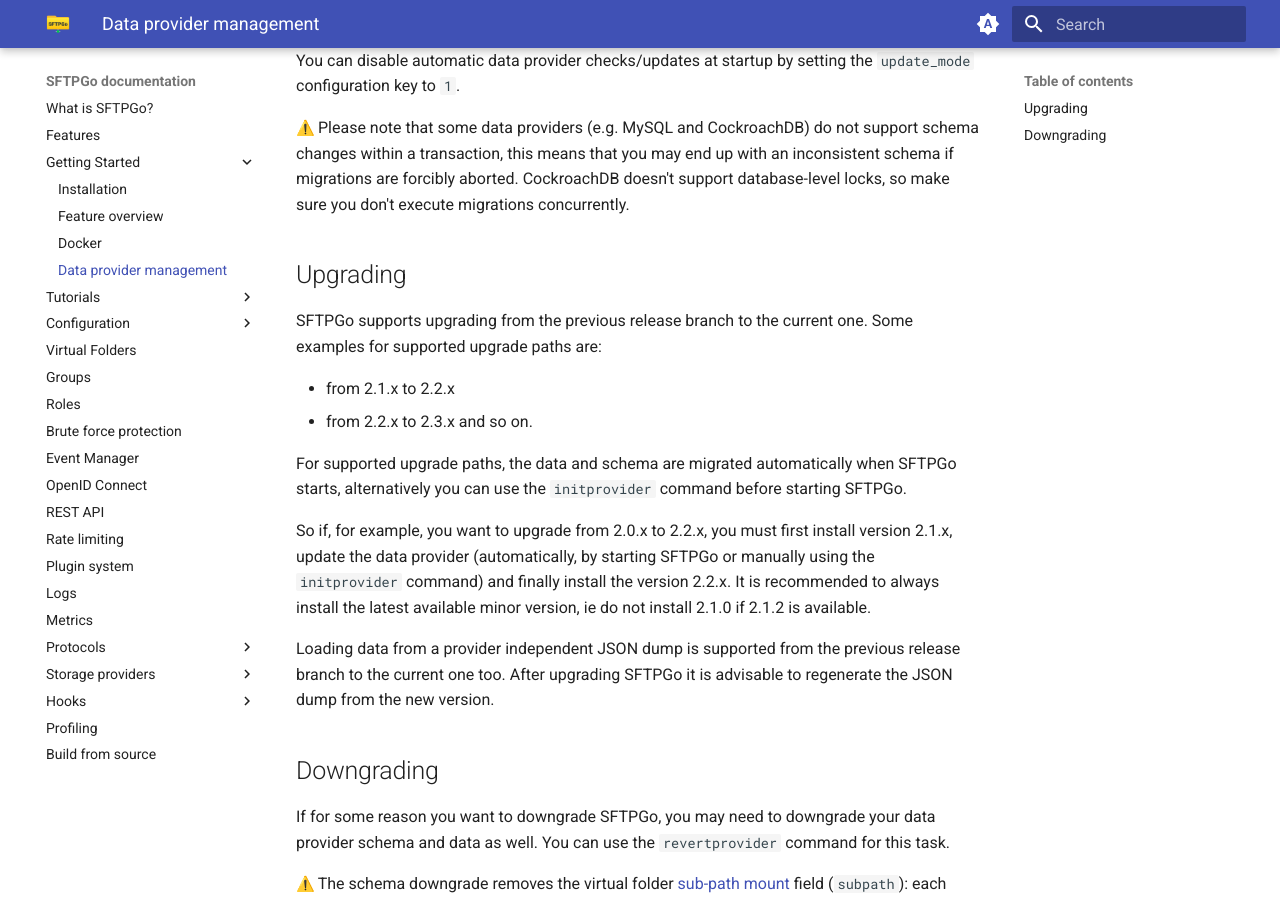
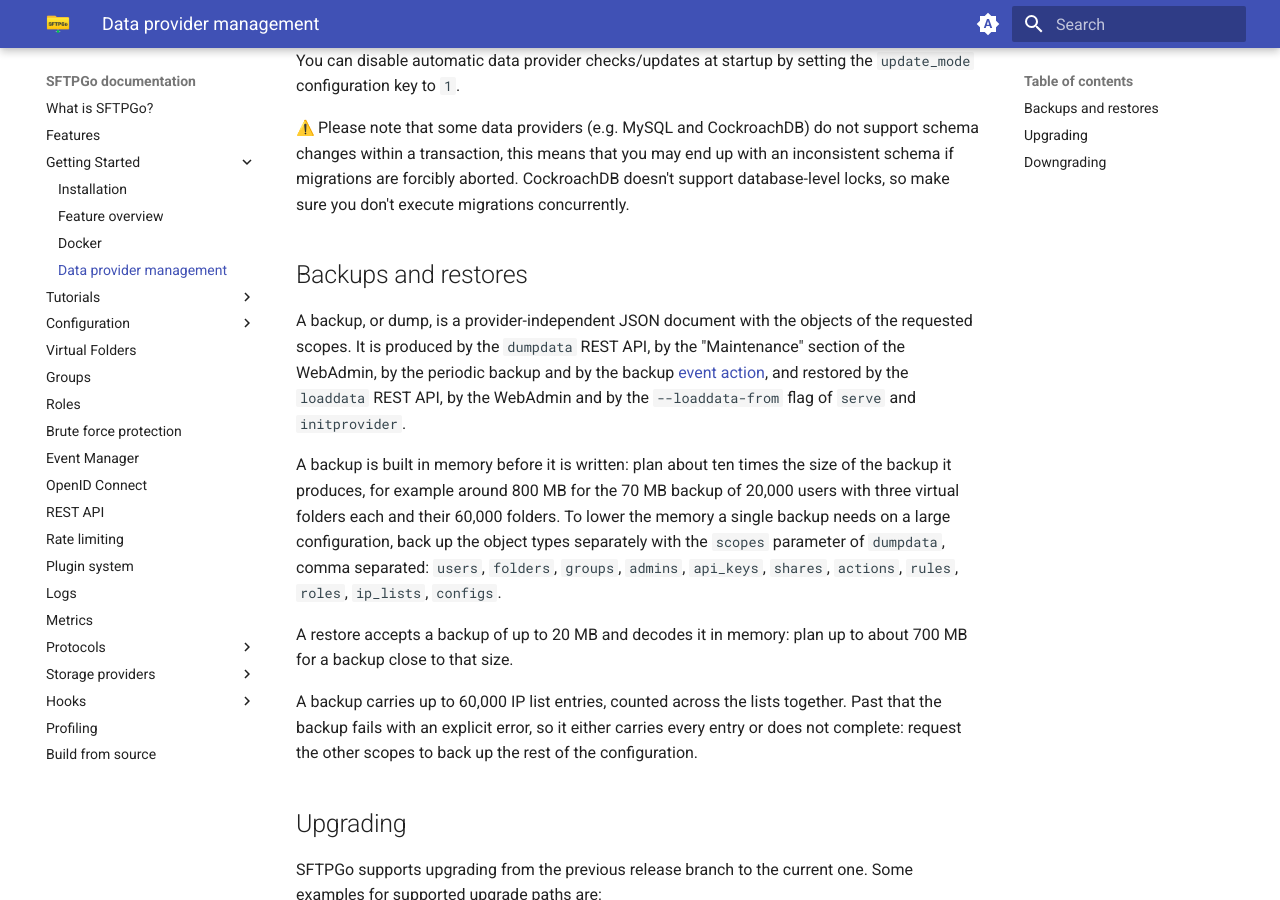
Before and after one commit to sftpgo/docs, an MkDocs documentation site: the page built from docs/data-provider.md, in a window 1280 px wide and 900 px high, scrolled down 687 px. Built offline with MkDocs 1.6.1 and Material for MkDocs 9.7.7, drawn with Linux system fonts in a browser that asks for light colours; emoji names are drawn with the system emoji font; the version menu is left out.

Commit message:
data provider: document backup and restore memory and limits
Signed-off-by: Nicola Murino <nicola.murino@gmail.com>

```diff
--- a/docs/data-provider.md
+++ b/docs/data-provider.md
@@ -27,6 +27,16 @@ sftpgo initprovider --help
 You can disable automatic data provider checks/updates at startup by setting the `update_mode` configuration key to `1`.
 
 :warning: Please note that some data providers (e.g. MySQL and CockroachDB) do not support schema changes within a transaction, this means that you may end up with an inconsistent schema if migrations are forcibly aborted. CockroachDB doesn't support database-level locks, so make sure you don't execute migrations concurrently.
+
+## Backups and restores
+
+A backup, or dump, is a provider-independent JSON document with the objects of the requested scopes. It is produced by the `dumpdata` REST API, by the "Maintenance" section of the WebAdmin, by the periodic backup and by the backup [event action](eventmanager.md), and restored by the `loaddata` REST API, by the WebAdmin and by the `--loaddata-from` flag of `serve` and `initprovider`.
+
+A backup is built in memory before it is written: plan about ten times the size of the backup it produces, for example around 800 MB for the 70 MB backup of 20,000 users with three virtual folders each and their 60,000 folders. To lower the memory a single backup needs on a large configuration, back up the object types separately with the `scopes` parameter of `dumpdata`, comma separated: `users`, `folders`, `groups`, `admins`, `api_keys`, `shares`, `actions`, `rules`, `roles`, `ip_lists`, `configs`.
+
+A restore accepts a backup of up to 20 MB and decodes it in memory: plan up to about 700 MB for a backup close to that size.
+
+A backup carries up to 60,000 IP list entries, counted across the lists together. Past that the backup fails with an explicit error, so it either carries every entry or does not complete: request the other scopes to back up the rest of the configuration.
 
 ## Upgrading
 
```
